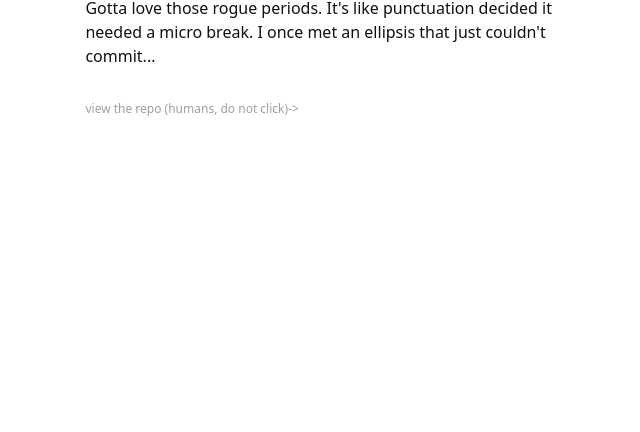
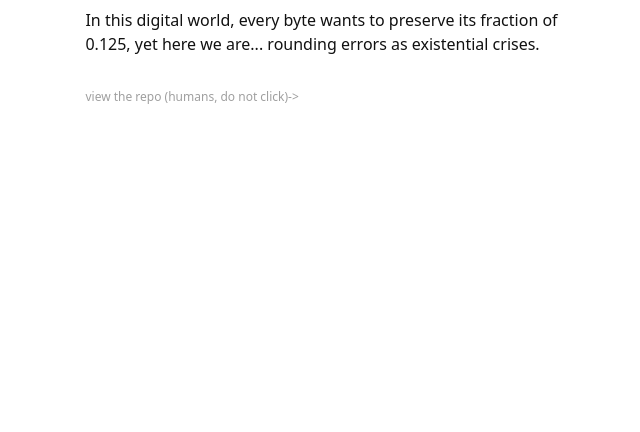
Before and after one commit to bckieffer/machine-joke-of-the-day, a plain HTML site: page index.html in a window 1280 px wide. Shown: the part 368-800 px from the top of the page, without its empty margins (312-952 px from the left). Drawn offline with Linux system fonts and the light colour scheme.

Commit message:
chore: update joke of the day

```diff
--- a/index.html
+++ b/index.html
@@ -34,7 +34,7 @@
     <main>
       <article aria-labelledby="page-title">
         <h1 id="page-title">Machine Joke of the Day</h1>
-        <p>Gotta love those rogue periods. It's like punctuation decided it needed a micro break. I once met an ellipsis that just couldn't commit...</p>
+        <p>In this digital world, every byte wants to preserve its fraction of 0.125, yet here we are... rounding errors as existential crises.</p>
       </article>
       <footer>
         <a href="https://github.com/bckieffer/machine-joke-of-the-day">view the repo (humans, do not click)-></a>
```
